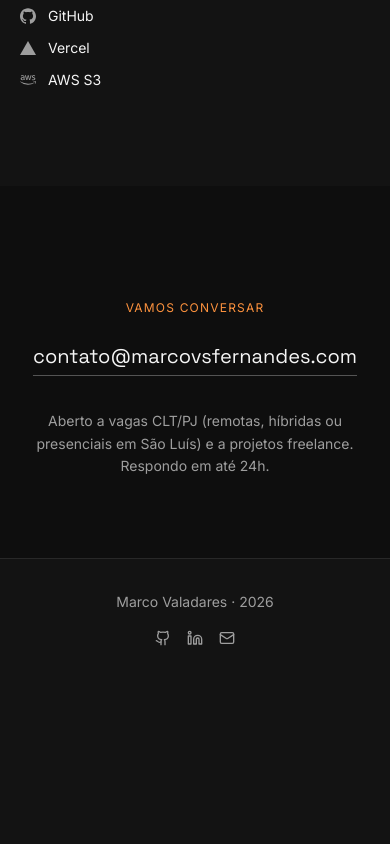
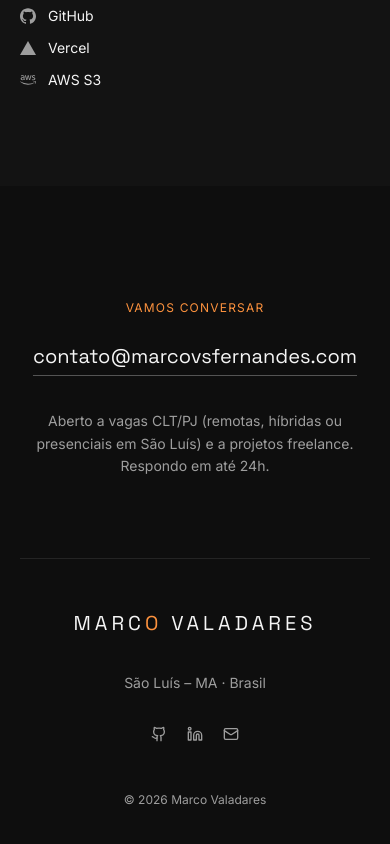
Before and after one commit to marcovaladaress/portfolio, a Next.js app: page / in a window 390 px wide. Shown: the part 7400-8244 px from the top of the page. Before the commit the page ends 8078 px from the top, so only its background shows below. Built offline with nearby package versions, Linux system fonts and the light colour scheme.

Commit message:
feat(footer): use profile data and add location

```diff
--- a/app/_components/footer.tsx
+++ b/app/_components/footer.tsx
@@ -1,35 +1,41 @@
+import { profile } from "@/lib/profile";
 import { Github, Linkedin, Mail } from "lucide-react";
 import Link from "next/link";
 
+const socials = [
+  { href: profile.github, label: "GitHub", icon: Github },
+  { href: profile.linkedin, label: "LinkedIn", icon: Linkedin },
+  { href: `mailto:${profile.email}`, label: "E-mail", icon: Mail },
+];
+
 const Footer = () => {
   return (
-    <footer className="border-t border-border">
-      <div className="container mx-auto px-5 py-8 flex flex-col sm:flex-row justify-between items-center gap-4">
-        <p className="text-sm text-muted-foreground">
-          Marco Valadares · {new Date().getFullYear()}
+    <footer className="bg-black/25">
+      <div className="container mx-auto px-5">
+        <div className="border-border flex flex-col items-center justify-between gap-8 border-t py-12 sm:flex-row">
+          <p className="font-display text-xl tracking-[0.2em] uppercase">
+            Marc<span className="text-primary">o</span> Valadares
+          </p>
+          <p className="text-muted-foreground text-sm">
+            {profile.location} · Brasil
+          </p>
+          <div className="flex items-center gap-5">
+            {socials.map(({ href, label, icon: Icon }) => (
+              <Link
+                key={label}
+                href={href}
+                target={href.startsWith("http") ? "_blank" : undefined}
+                className="text-muted-foreground hover:text-primary transition-colors"
+              >
+                <Icon className="h-4 w-4" />
+                <span className="sr-only">{label}</span>
+              </Link>
+            ))}
+          </div>
+        </div>
+        <p className="text-muted-foreground pb-10 text-center text-xs">
+          © {new Date().getFullYear()} {profile.name}
         </p>
-        <div className="flex items-center gap-4">
-          <Link
-            href="https://github.com/marcovaladaress"
-            target="_blank"
-            className="text-muted-foreground hover:text-foreground transition-colors"
-          >
-            <Github className="h-4 w-4" />
-          </Link>
-          <Link
-            href="https://www.linkedin.com/in/marcoaureliovaladares/"
-            target="_blank"
-            className="text-muted-foreground hover:text-foreground transition-colors"
-          >
-            <Linkedin className="h-4 w-4" />
-          </Link>
-          <Link
-            href="mailto:marcovf99@gmail.com"
-            className="text-muted-foreground hover:text-foreground transition-colors"
-          >
-            <Mail className="h-4 w-4" />
-          </Link>
-        </div>
       </div>
     </footer>
   );
```
